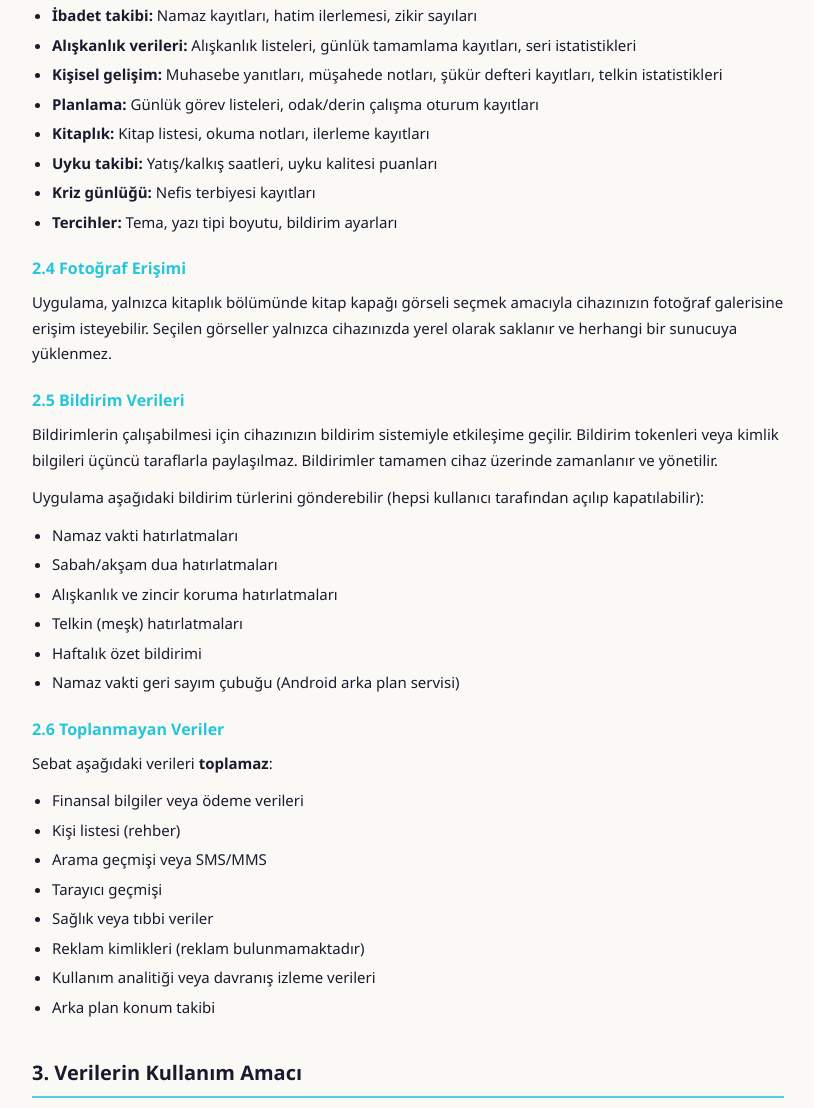
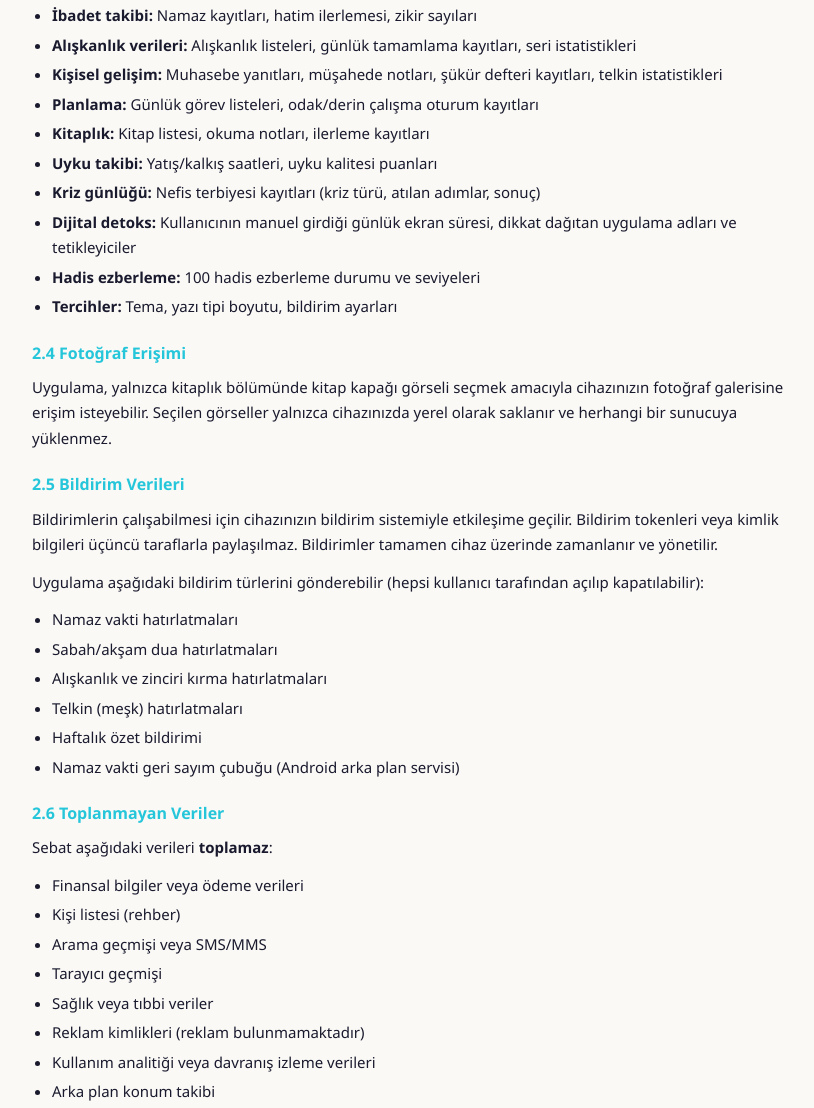
Before and after one commit to halilibrahim1349/sebat-privacy, a plain HTML site: page index.html in a window 1280 px wide. Shown: the part 1480-2588 px from the top of the page, without its empty margins (232-1046 px from the left). Drawn offline with Linux system fonts and the light colour scheme.

Commit message:
Gizlilik politikası güncellendi (6 Nisan 2026)
- Dijital detoks, hadis ezberleme, kriz günlüğü detayları eklendi
- Ses çalma izni eklendi (ses kaydı yapılmaz notu ile)
- "Zincir koruma" → "Zinciri kırma" isim düzeltmesi
- Tarih güncellendi

Co-Authored-By: Claude Opus 4.6 (1M context) <noreply@anthropic.com>

```diff
--- a/index.html
+++ b/index.html
@@ -119,7 +119,7 @@
 <header>
   <h1>SEBAT</h1>
   <div class="subtitle">Gizlilik Politikası</div>
-  <div class="date">Son güncelleme: 16 Mart 2026</div>
+  <div class="date">Son güncelleme: 6 Nisan 2026</div>
 </header>
 
 <div class="container">
@@ -178,7 +178,9 @@
   <li><strong>Planlama:</strong> Günlük görev listeleri, odak/derin çalışma oturum kayıtları</li>
   <li><strong>Kitaplık:</strong> Kitap listesi, okuma notları, ilerleme kayıtları</li>
   <li><strong>Uyku takibi:</strong> Yatış/kalkış saatleri, uyku kalitesi puanları</li>
-  <li><strong>Kriz günlüğü:</strong> Nefis terbiyesi kayıtları</li>
+  <li><strong>Kriz günlüğü:</strong> Nefis terbiyesi kayıtları (kriz türü, atılan adımlar, sonuç)</li>
+  <li><strong>Dijital detoks:</strong> Kullanıcının manuel girdiği günlük ekran süresi, dikkat dağıtan uygulama adları ve tetikleyiciler</li>
+  <li><strong>Hadis ezberleme:</strong> 100 hadis ezberleme durumu ve seviyeleri</li>
   <li><strong>Tercihler:</strong> Tema, yazı tipi boyutu, bildirim ayarları</li>
 </ul>
 
@@ -192,7 +194,7 @@
 <ul>
   <li>Namaz vakti hatırlatmaları</li>
   <li>Sabah/akşam dua hatırlatmaları</li>
-  <li>Alışkanlık ve zincir koruma hatırlatmaları</li>
+  <li>Alışkanlık ve zinciri kırma hatırlatmaları</li>
   <li>Telkin (meşk) hatırlatmaları</li>
   <li>Haftalık özet bildirimi</li>
   <li>Namaz vakti geri sayım çubuğu (Android arka plan servisi)</li>
@@ -345,6 +347,7 @@
   <tr><td><strong>Titreşim</strong></td><td>Bildirim ve geri bildirim titreşimleri</td></tr>
   <tr><td><strong>Ekranı Açık Tutma</strong></td><td>Zamanlayıcı kullanımı sırasında ekranın kapanmaması</td></tr>
   <tr><td><strong>Fotoğraf Galerisi</strong></td><td>Kitaplık bölümünde kitap kapağı görseli seçme</td></tr>
+  <tr><td><strong>Ses Çalma</strong></td><td>Odaklanma oturumları sırasında arka plan ortam sesleri çalma (ses kaydı yapılmaz)</td></tr>
   <tr><td><strong>Önyükleme Tamamlandı</strong></td><td>Cihaz yeniden başlatıldığında bildirimlerin yeniden zamanlanması</td></tr>
 </table>
 
```
